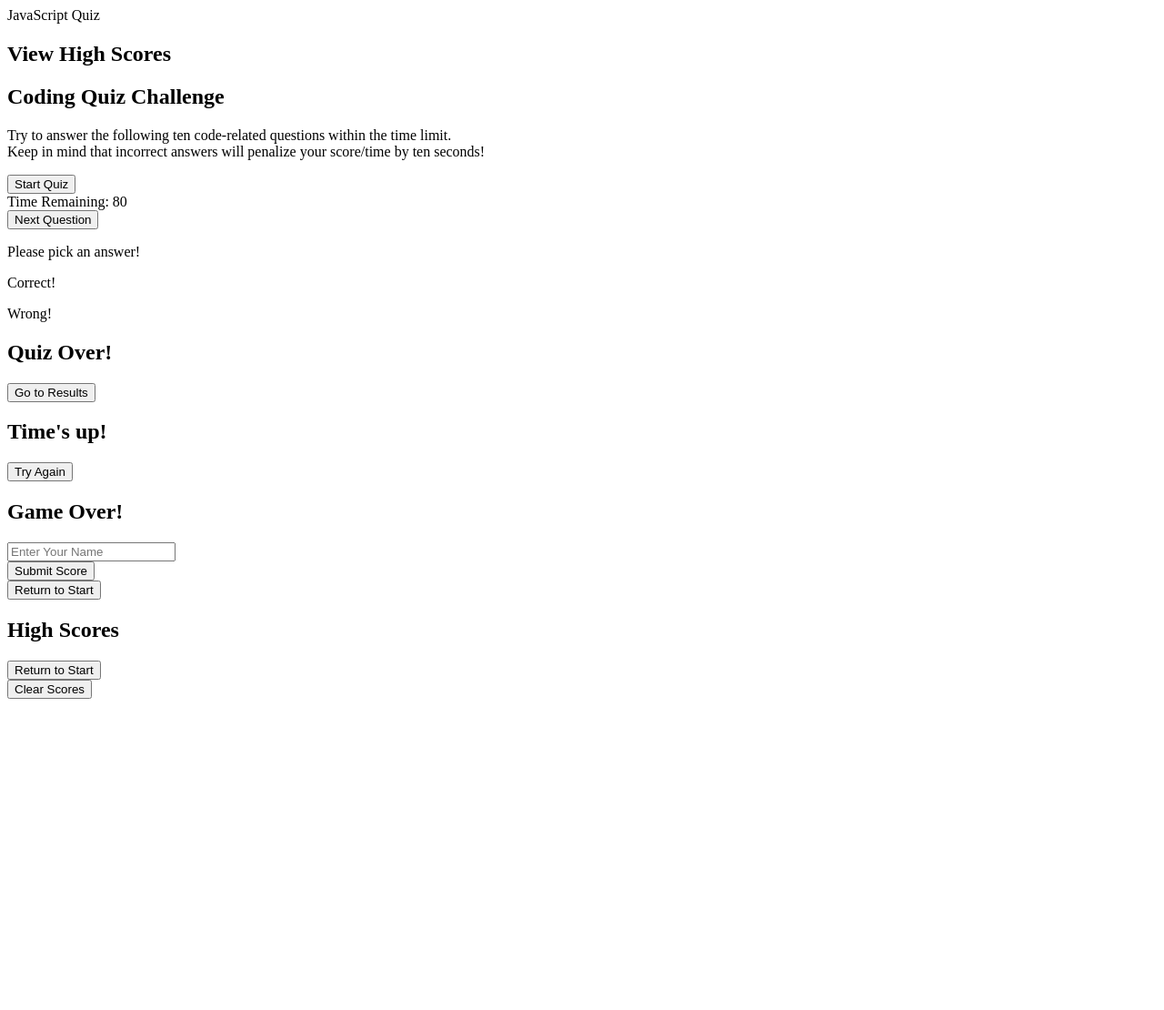
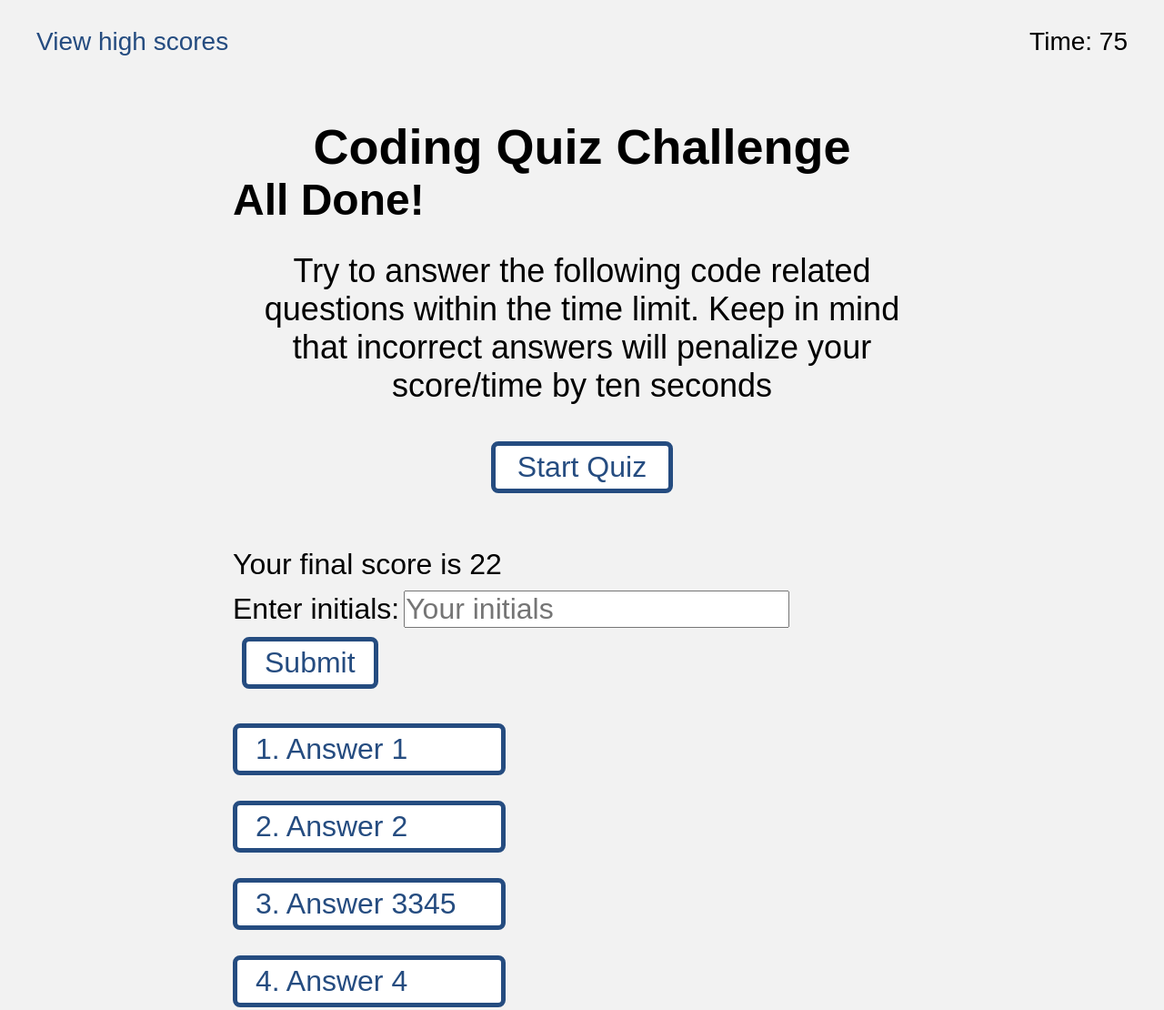
Before and after one commit to grayweling/javascript-quiz, a plain HTML site: page index.html in a window 1280 px wide. Shown: the top 1110 px of the page at 91% size. Before the commit the page ends 800 px from the top, so only its background shows below. Drawn offline with Linux system fonts and the light colour scheme.

Commit message:
starter html and styling

```diff
--- a/assets/css/style.css
+++ b/assets/css/style.css
@@ -0,0 +1,148 @@
+* {
+    margin: 0;
+    padding: 0;
+    box-sizing: border-box;
+}
+
+body {
+    font-family: Arial, Helvetica, sans-serif;
+    background-color: #f2f2f2;
+}
+
+header {
+    display: Flex;
+    justify-content: space-between;
+    padding: 30px 40px;
+    width: 100%;
+    font-size: 28px;
+}
+
+.view-high-scores {
+    color: rgb(37, 76, 128);
+}
+
+.content-wrapper {
+    width: 100%;
+    padding: 3% 20% 0 20%;
+    justify-content: center;
+}
+
+.title h1 {
+    font-size: 54px;
+    text-align: center;
+}
+
+.title h2 {
+    font-size: 48px;
+    text-align: left;
+}
+
+.welcome-wrapper {
+    display: flex;
+    flex-direction: column;
+    align-items: center;
+}
+
+.welcome-wrapper p {
+    font-size: 36px;
+    padding: 30px 15px 0 15px;
+    text-align: center;
+}
+
+.start-button {
+    width: 200px;
+    display: flex;
+    justify-content: center;
+    margin: 40px 0;
+    padding: 5px 20px;
+    font-size: 32px;
+    font-weight: lighter;
+    background-color: #fff;
+    color: rgb(37, 76, 128);
+    border: solid 5px rgb(37, 76, 128);
+    border-radius: 8px;
+}
+
+.answer-button {
+    width: 300px;
+    display: flex;
+    margin: 28px 0;
+    padding: 5px 20px;
+    font-size: 32px;
+    font-weight: lighter;
+    background-color: #fff;
+    color: rgb(37, 76, 128);
+    border: solid 5px rgb(37, 76, 128);
+    border-radius: 8px;
+}
+
+.answer-feedback p {
+    margin-top: 10px;
+    padding-top: 10px;
+    border-top: solid 2px rgb(37, 76, 128);
+    color: rgb(37, 76, 128);
+    font-style: italic;
+    font-size: 36px;
+}
+
+.final-wrapper p {
+    font-size: 32px;
+    margin-top: 20px;
+}
+
+.form-line {
+    display: flex;
+    flex-wrap: wrap;
+    align-items: center;
+    margin-top: 10px;
+}
+
+.submit-btn {
+    display: flex;
+    margin: 10px 10px;
+    padding: 5px 20px;
+    font-size: 32px;
+    font-weight: lighter;
+    background-color: #fff;
+    color: rgb(37, 76, 128);
+    border: solid 5px rgb(37, 76, 128);
+    border-radius: 8px;
+}
+
+.form-line input {
+    font-size: 32px;
+    margin-left: 5px;
+}
+
+.form-line p {
+    margin: 0;
+}
+
+.scores-wrapper h3 {
+    width: 100%;
+    background-color: #fff;
+    font-size: 32px;
+    padding: 5px 10px;
+}
+
+.score-btns {
+    display: flex;
+}
+
+.score-btn {
+    display: flex;
+    margin: 15px 20px 0 0;
+    padding: 5px 20px;
+    font-size: 32px;
+    font-weight: lighter;
+    background-color: #fff;
+    color: rgb(37, 76, 128);
+    border: solid 5px rgb(37, 76, 128);
+    border-radius: 8px;
+}
+
+/* pseudo (hover) style start */
+.score-btn:hover, .answer-button:hover, .start-button:hover, .submit-btn:hover{
+    background-color: rgb(132, 179, 233);
+    border-color: rgb(37, 76, 128);
+}
--- a/index.html
+++ b/index.html
@@ -8,127 +8,57 @@
     <title>Javascript Quiz</title>
 </head>
 <body>
-    <header class="header">JavaScript Quiz</header>
+    <header>
+        <div class="view-high-scores" id="view-high-scores">
+            <p>View high scores</p>
+        </div>
 
-        <!--START SCREEN PAGE-->
-        <section class="start-screen" id="start-screen">
-            <h1 class="hs-link" id="hs-link">
-                View High Scores
-            </h1>
-
-            <article>
-                <h2 class="code-title">Coding Quiz Challenge</h2>
-                <p class="code-intro">
-                    Try to answer the following ten code-related questions within the time limit. <br>
-                    Keep in mind that incorrect answers will penalize your score/time by ten seconds!
-                </p>
-
-                <div class="start-button-wrapper">
-                    <button type="button" id="start-button">Start Quiz</button>
-                </div>
-            </article>
-        </section>
-        <!--END START SCREEN PAGE-->
-
-        <!--QUESTION SCREEN PAGE-->
-        <section class="question-screen-wrapper" id="question-screen">
-            <div class="timer-wrapper">
-                Time Remaining:   <span id="timer">80</span>
+        <div class="timer" id="timer">
+            <p>Time: <scan id="timer-count">75</scan></p>
+        </div>
+    </header>
+    <main>
+        <section class="content-wrapper">
+            <div class="title" id="title-content">
+                <h1>Coding Quiz Challenge</h1>
+                <h2>All Done!</h2>
             </div>
 
-            <article class="questions-wrapper" id="question-content-wrapper"> </article>
-
-            <div class="next-button-wrapper">
-                <button type="button" id="next-button" >Next Question</button>
+            <div class="welcome-wrapper" id="start-quiz">
+                <p> Try to answer the following code related questions within the time limit. Keep in mind that incorrect answers will penalize your score/time by ten seconds</p>
+                <button class="start-button">Start Quiz</button>
             </div>
 
-            <div class="no-choice-wrapper">
-                <p>Please pick an answer!</p>
+            <div class="final-wrapper" id="final-score">
+                <p>Your final score is 22</p>
+                <div class="form-line" id="initials-input">
+                    <p>Enter initials:</p>
+                    <input type="text" name="initials" placeholder="Your initials"/>
+                    <button class="submit-btn">Submit</button>
+                </div>
             </div>
 
-            <div class="correct-choice-wrapper">
+            <div class="answers-wrapper" id="anwers">
+                <button type="button" class="answer-button">1. Answer 1</button>
+                <button type="button" class="answer-button">2. Answer 2</button>
+                <button type="button" class="answer-button">3. Answer 3345</button>
+                <button type="button" class="answer-button">4. Answer 4</button>
+
+            </div>
+
+            <div class="scores-wrapper" id="high-scores">
+                <h3>1. JY - 35</h3>
+                    <div class="score-btns">
+                    <button type="button" class="score-btn">Go back</button>
+                    <button type="button" class="score-btn">Clear high scores</button>
+                </div>
+            </div>
+
+            <div class="answer-feedback" id="feedback">
                 <p>Correct!</p>
             </div>
+        </section>
+    </main>
+</body>
 
-            <div class="incorrect-choice-wrapper">
-                <p>Wrong!</p>
-            </div>
-        </section>
-        <!--END QUESTIONS SCREEN PAGE-->
-
-        <!--ALL QUESTIONS ANSWERED PAGE-->
-        <section class="end-quiz-wrapper" id="questions-answered">
-            <h1 class="quiz-over">Quiz Over!</h1>
-
-            <div class="results-button-wrapper">
-                <button class="button" id="results">Go to Results</button>
-            </div>
-        </section>
-        <!--END ALL QUESTIONS ANSWERED PAGE-->
-
-        <!--TIME OUT PAGE-->
-        <section class="timeout-wrapper" id="time-out">
-            <h1 class="times-up">Time's up!</h1>
-
-            <div class="reset-button-wrapper">
-                <a href="./index.html">
-                <button class="button" id="reset">Try Again</button>
-                </a>
-            </div>
-        </section>
-        <!--END TIME OUT PAGE-->
-
-        <!--END SCREEN PAGE-->
-        <section class="end-screen" id="end-screen">
-            <div class="end-screen-wrapper">
-
-                <h1 class="end-screen-header">Game Over!</h1>
-
-                <div class="score-wrapper">
-                    <article class="enter-score-wrapper">
-                        <h2 id="score"></h2>
-
-                        <form class="hs-form-wrapper">
-                            <div class="form-group">
-                                <input type="text" name="initials" placeholder="Enter Your Name" />
-                            </div>
-
-                            <div class="form-group">
-                                <button id="submit-hs" type="click">Submit Score</button>
-                            </div>
-                        </form>
-                    </article>
-                    <!--ENTER SCORE TEST END-->
-                </div>
-
-                <div class="restart-button-wrapper">
-                    <button class="button" id="restart">Return to Start</button>
-                </div>
-            </div>
-        </section>
-        <!--END END SCREEN PAGE-->
-
-        <!-- HIGH SCORE PAGE -->
-        <section class="high-score-screen" id="high-score-screen">
-            <h1 class="score-header">High Scores</h1>
-
-            <div class="highscore-list-wrapper">
-                <ol id="scores" class="hs-list"> </ol>
-            </div>
-
-            <div class="button-wrapper">
-                <div class="restart-button-wrapper">
-                    <a href="./index.html">
-                    <button class="button" id="restart">Return to Start</button>
-                    </a>
-                </div>
-
-                <div class="clear-button-wrapper">
-                    <button class="button" id="clear">Clear Scores</button>
-                </div>
-            </div>
-        </section>
-        <!--END HIGH SCORE PAGE-->
-    <script src="./assets/script.js"></script>
-</body>
 </html>
```
